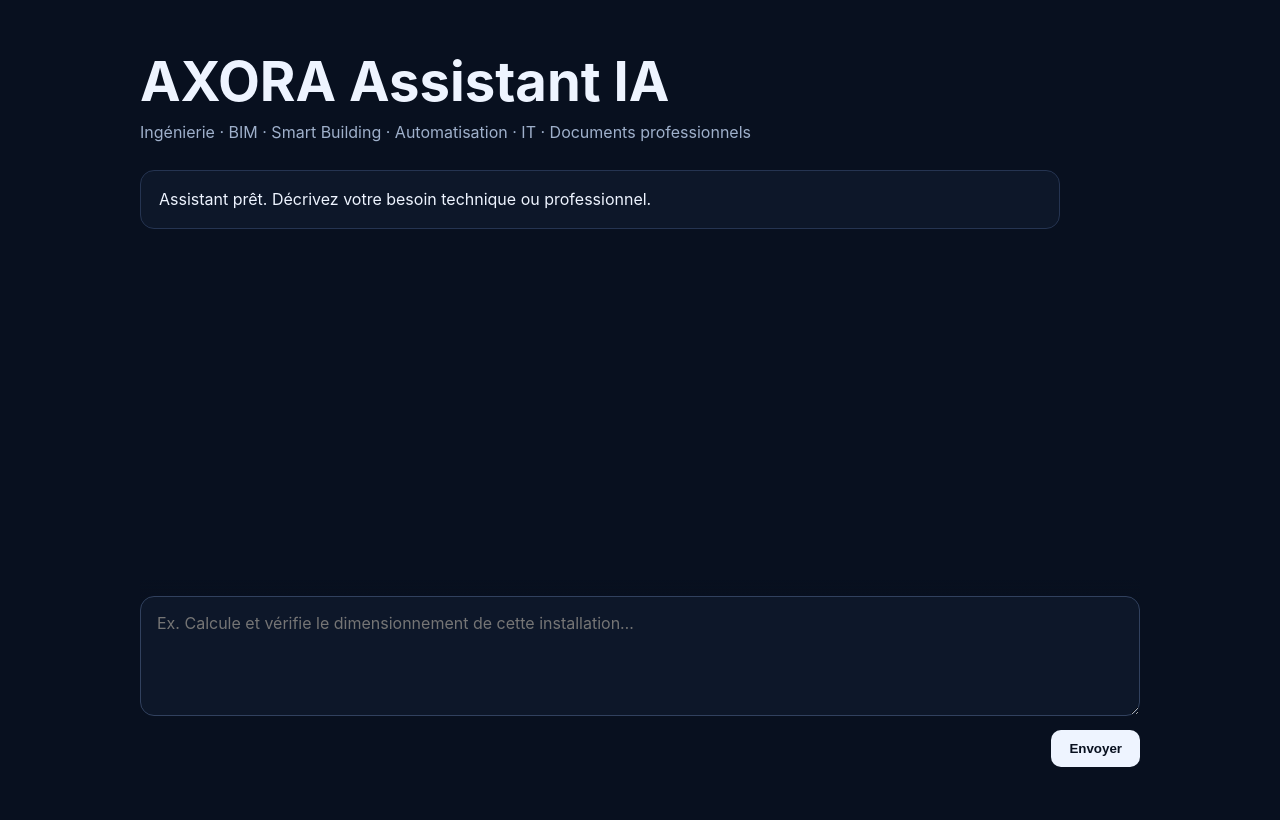
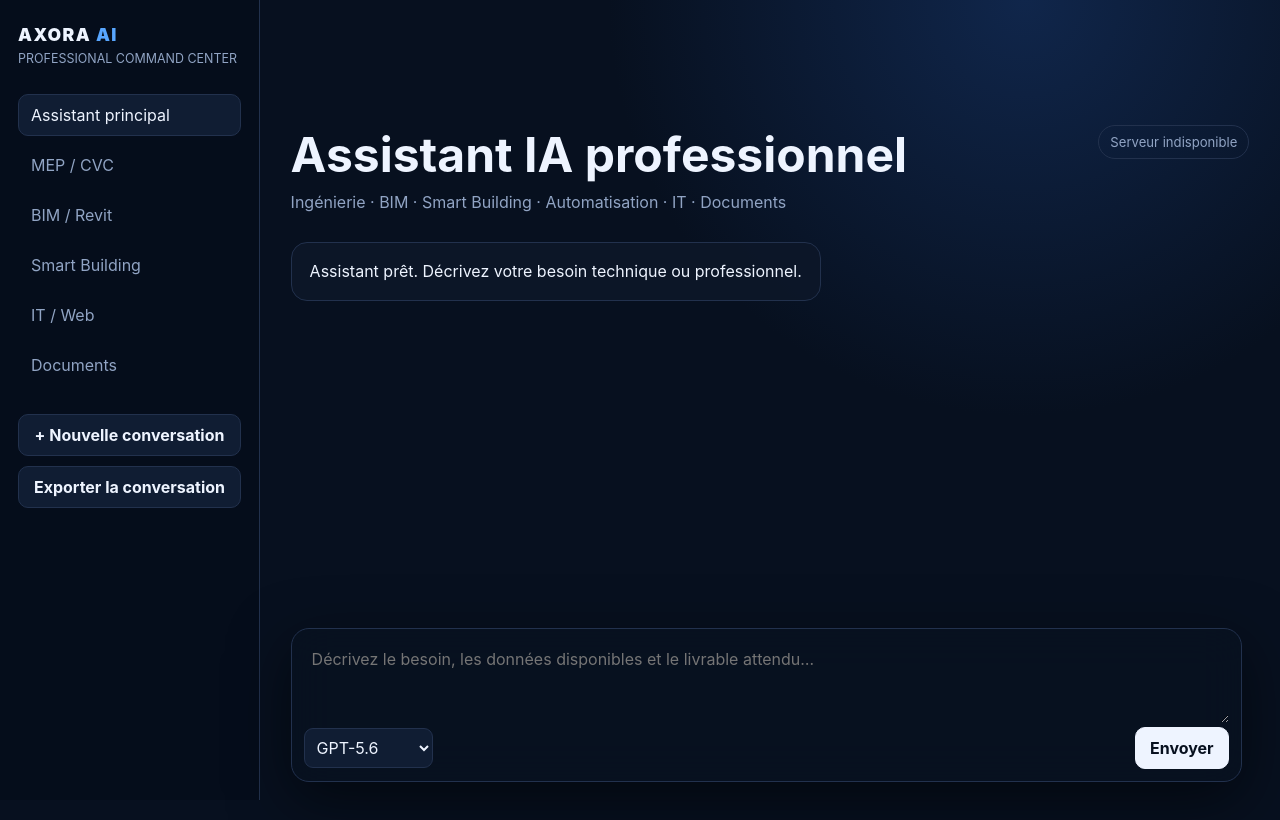
Before and after one commit to axora26/axora-assistant-ia, a website: page public/index.html in a window 1280 px wide. Drawn offline with Linux system fonts and the light colour scheme; no server answers.

Commit message:
Build AXORA command center chat UI

```diff
--- a/public/index.html
+++ b/public/index.html
@@ -3,88 +3,59 @@
 <head>
   <meta charset="utf-8" />
   <meta name="viewport" content="width=device-width,initial-scale=1" />
+  <meta name="theme-color" content="#07101f" />
   <title>AXORA Assistant IA</title>
   <style>
-    :root { color-scheme: dark; font-family: Inter, system-ui, sans-serif; }
-    * { box-sizing: border-box; }
-    body { margin: 0; background: #08101f; color: #eef4ff; min-height: 100vh; }
-    main { width: min(1000px, 92vw); margin: 0 auto; padding: 48px 0; }
-    header { margin-bottom: 28px; }
-    h1 { margin: 0 0 8px; font-size: clamp(2rem, 5vw, 3.4rem); }
-    .subtitle { color: #9fb0cb; margin: 0; }
-    #messages { min-height: 52vh; display: grid; gap: 14px; align-content: start; margin: 28px 0; }
-    .message { padding: 16px 18px; border: 1px solid #253451; border-radius: 14px; white-space: pre-wrap; line-height: 1.55; }
-    .user { background: #13213a; margin-left: 12%; }
-    .assistant { background: #0d1729; margin-right: 8%; }
-    form { position: sticky; bottom: 0; padding: 16px 0; background: linear-gradient(transparent, #08101f 22%); }
-    textarea { width: 100%; min-height: 120px; resize: vertical; border-radius: 14px; border: 1px solid #31415e; background: #0d1729; color: inherit; padding: 16px; font: inherit; }
-    .actions { display: flex; justify-content: flex-end; margin-top: 10px; }
-    button { border: 0; border-radius: 10px; padding: 11px 18px; font-weight: 700; cursor: pointer; background: #eef4ff; color: #08101f; }
-    button:disabled { opacity: .5; cursor: wait; }
-    .status { color: #9fb0cb; font-size: .9rem; min-height: 1.2em; }
+    :root { color-scheme: dark; font-family: Inter, ui-sans-serif, system-ui, sans-serif; --bg:#07101f; --panel:#0d1729; --line:#22314d; --muted:#91a4c4; --text:#eef4ff; --accent:#58a6ff; }
+    * { box-sizing:border-box; } body { margin:0; background:radial-gradient(circle at 80% 0,#10264b 0,transparent 32%),var(--bg); color:var(--text); min-height:100vh; }
+    .shell { display:grid; grid-template-columns:260px minmax(0,1fr); min-height:100vh; }
+    aside { border-right:1px solid var(--line); padding:24px 18px; background:rgba(6,14,28,.82); backdrop-filter:blur(18px); }
+    .brand { font-weight:900; letter-spacing:.08em; font-size:1.1rem; } .brand span { color:var(--accent); }
+    .tag { color:var(--muted); font-size:.78rem; margin:6px 0 28px; }
+    .nav { display:grid; gap:8px; } .nav div { padding:10px 12px; border:1px solid transparent; border-radius:10px; color:var(--muted); } .nav .active { color:var(--text); border-color:var(--line); background:#101d33; }
+    .side-actions { margin-top:28px; display:grid; gap:10px; } button,select { font:inherit; }
+    button { border:1px solid var(--line); border-radius:10px; padding:10px 14px; cursor:pointer; background:#101d33; color:var(--text); font-weight:700; } button.primary { background:var(--text); color:#07101f; border-color:var(--text); } button:disabled { opacity:.5; cursor:wait; }
+    main { width:min(1120px,94%); margin:auto; padding:34px 0; } header { display:flex; justify-content:space-between; gap:20px; align-items:flex-start; } h1 { margin:0; font-size:clamp(1.8rem,4vw,3rem); } .subtitle { color:var(--muted); margin:8px 0 0; }
+    .health { font-size:.82rem; color:var(--muted); border:1px solid var(--line); padding:8px 11px; border-radius:999px; white-space:nowrap; }
+    #messages { min-height:58vh; display:grid; gap:14px; align-content:start; padding:30px 0 160px; }
+    .message { max-width:88%; padding:16px 18px; border:1px solid var(--line); border-radius:16px; white-space:pre-wrap; line-height:1.6; overflow-wrap:anywhere; }
+    .user { justify-self:end; background:#132441; } .assistant { justify-self:start; background:rgba(13,23,41,.9); }
+    .composer { position:fixed; left:calc(260px + (100vw - 260px)*.03); right:3%; bottom:18px; max-width:1054px; margin:auto; border:1px solid var(--line); background:rgba(8,17,32,.94); backdrop-filter:blur(20px); border-radius:18px; padding:12px; box-shadow:0 18px 60px #0008; }
+    textarea { width:100%; min-height:82px; max-height:220px; resize:vertical; border:0; outline:0; background:transparent; color:inherit; padding:8px; font:inherit; }
+    .bar { display:flex; align-items:center; gap:10px; justify-content:space-between; } .status { color:var(--muted); font-size:.82rem; min-height:1.2em; } select { background:#101d33; color:var(--text); border:1px solid var(--line); border-radius:9px; padding:8px; }
+    @media(max-width:760px){ .shell{display:block} aside{display:none} main{width:92%;padding-top:24px}.composer{left:4%;right:4%}.message{max-width:96%}header{display:block}.health{display:inline-block;margin-top:14px} }
   </style>
 </head>
 <body>
+<div class="shell">
+  <aside>
+    <div class="brand">AXORA <span>AI</span></div><div class="tag">PROFESSIONAL COMMAND CENTER</div>
+    <div class="nav"><div class="active">Assistant principal</div><div>MEP / CVC</div><div>BIM / Revit</div><div>Smart Building</div><div>IT / Web</div><div>Documents</div></div>
+    <div class="side-actions"><button id="new-chat">+ Nouvelle conversation</button><button id="export-chat">Exporter la conversation</button></div>
+  </aside>
   <main>
-    <header>
-      <h1>AXORA Assistant IA</h1>
-      <p class="subtitle">Ingénierie · BIM · Smart Building · Automatisation · IT · Documents professionnels</p>
-    </header>
-
-    <section id="messages" aria-live="polite">
-      <div class="message assistant">Assistant prêt. Décrivez votre besoin technique ou professionnel.</div>
-    </section>
-
-    <form id="chat-form">
-      <textarea id="message" maxlength="20000" required placeholder="Ex. Calcule et vérifie le dimensionnement de cette installation…"></textarea>
-      <div class="actions"><button id="send" type="submit">Envoyer</button></div>
-      <div class="status" id="status"></div>
-    </form>
+    <header><div><h1>Assistant IA professionnel</h1><p class="subtitle">Ingénierie · BIM · Smart Building · Automatisation · IT · Documents</p></div><div class="health" id="health">Vérification du système…</div></header>
+    <section id="messages" aria-live="polite"></section>
   </main>
-
-  <script>
-    const form = document.querySelector('#chat-form');
-    const input = document.querySelector('#message');
-    const messages = document.querySelector('#messages');
-    const button = document.querySelector('#send');
-    const status = document.querySelector('#status');
-
-    function addMessage(text, role) {
-      const el = document.createElement('div');
-      el.className = `message ${role}`;
-      el.textContent = text;
-      messages.appendChild(el);
-      el.scrollIntoView({ behavior: 'smooth', block: 'end' });
-    }
-
-    form.addEventListener('submit', async (event) => {
-      event.preventDefault();
-      const message = input.value.trim();
-      if (!message) return;
-
-      addMessage(message, 'user');
-      input.value = '';
-      button.disabled = true;
-      status.textContent = 'Analyse en cours…';
-
-      try {
-        const response = await fetch('/api/chat', {
-          method: 'POST',
-          headers: { 'Content-Type': 'application/json' },
-          body: JSON.stringify({ message })
-        });
-        const data = await response.json();
-        if (!response.ok) throw new Error(data.error || 'Erreur serveur');
-        addMessage(data.answer, 'assistant');
-        status.textContent = '';
-      } catch (error) {
-        addMessage(`Erreur : ${error.message}`, 'assistant');
-        status.textContent = 'La requête a échoué.';
-      } finally {
-        button.disabled = false;
-        input.focus();
-      }
-    });
-  </script>
+</div>
+<form class="composer" id="chat-form">
+  <textarea id="message" maxlength="20000" required placeholder="Décrivez le besoin, les données disponibles et le livrable attendu…"></textarea>
+  <div class="bar"><div><select id="model" aria-label="Modèle"><option value="gpt-5.6">GPT-5.6</option><option value="gpt-5.6-sol">GPT-5.6 Sol</option></select> <span class="status" id="status"></span></div><button class="primary" id="send" type="submit">Envoyer</button></div>
+</form>
+<script>
+  const STORAGE='axora-assistant-conversation-v2';
+  const form=document.querySelector('#chat-form'),input=document.querySelector('#message'),messagesEl=document.querySelector('#messages'),button=document.querySelector('#send'),status=document.querySelector('#status'),health=document.querySelector('#health'),model=document.querySelector('#model');
+  let conversation=[];
+  try { conversation=JSON.parse(localStorage.getItem(STORAGE)||'[]'); if(!Array.isArray(conversation)) conversation=[]; } catch { conversation=[]; }
+  function save(){ localStorage.setItem(STORAGE,JSON.stringify(conversation.slice(-40))); }
+  function addMessage(content,role,persist=true){ const el=document.createElement('div'); el.className=`message ${role}`; el.textContent=content; messagesEl.appendChild(el); if(persist){ conversation.push({role,content}); save(); } el.scrollIntoView({behavior:'smooth',block:'end'}); }
+  function render(){ messagesEl.innerHTML=''; if(!conversation.length) addMessage('Assistant prêt. Décrivez votre besoin technique ou professionnel.','assistant',false); else conversation.forEach(m=>addMessage(m.content,m.role,false)); }
+  document.querySelector('#new-chat').onclick=()=>{ if(!confirm('Démarrer une nouvelle conversation ?')) return; conversation=[]; save(); render(); input.focus(); };
+  document.querySelector('#export-chat').onclick=()=>{ const text=conversation.map(m=>`## ${m.role==='user'?'Utilisateur':'Assistant'}\n\n${m.content}`).join('\n\n'); const blob=new Blob([text],{type:'text/markdown;charset=utf-8'}); const a=document.createElement('a'); a.href=URL.createObjectURL(blob); a.download=`axora-conversation-${new Date().toISOString().slice(0,10)}.md`; a.click(); URL.revokeObjectURL(a.href); };
+  async function checkHealth(){ try{ const r=await fetch('/api/health'); const d=await r.json(); health.textContent=d.ok?(d.apiConfigured?`Système opérationnel · ${d.model}`:'API non configurée'):'Système indisponible'; }catch{ health.textContent='Serveur indisponible'; } }
+  form.addEventListener('submit',async e=>{ e.preventDefault(); const message=input.value.trim(); if(!message)return; addMessage(message,'user'); input.value=''; button.disabled=true; status.textContent='Analyse en cours…'; try{ const r=await fetch('/api/chat',{method:'POST',headers:{'Content-Type':'application/json'},body:JSON.stringify({messages:conversation,model:model.value})}); const d=await r.json(); if(!r.ok) throw new Error(d.error||'Erreur serveur'); addMessage(d.answer,'assistant'); status.textContent=d.model?`Réponse · ${d.model}`:''; }catch(err){ status.textContent=err.message; }finally{ button.disabled=false; input.focus(); } });
+  input.addEventListener('keydown',e=>{ if(e.key==='Enter'&&(e.ctrlKey||e.metaKey)) form.requestSubmit(); });
+  render(); checkHealth(); input.focus();
+</script>
 </body>
 </html>
```
